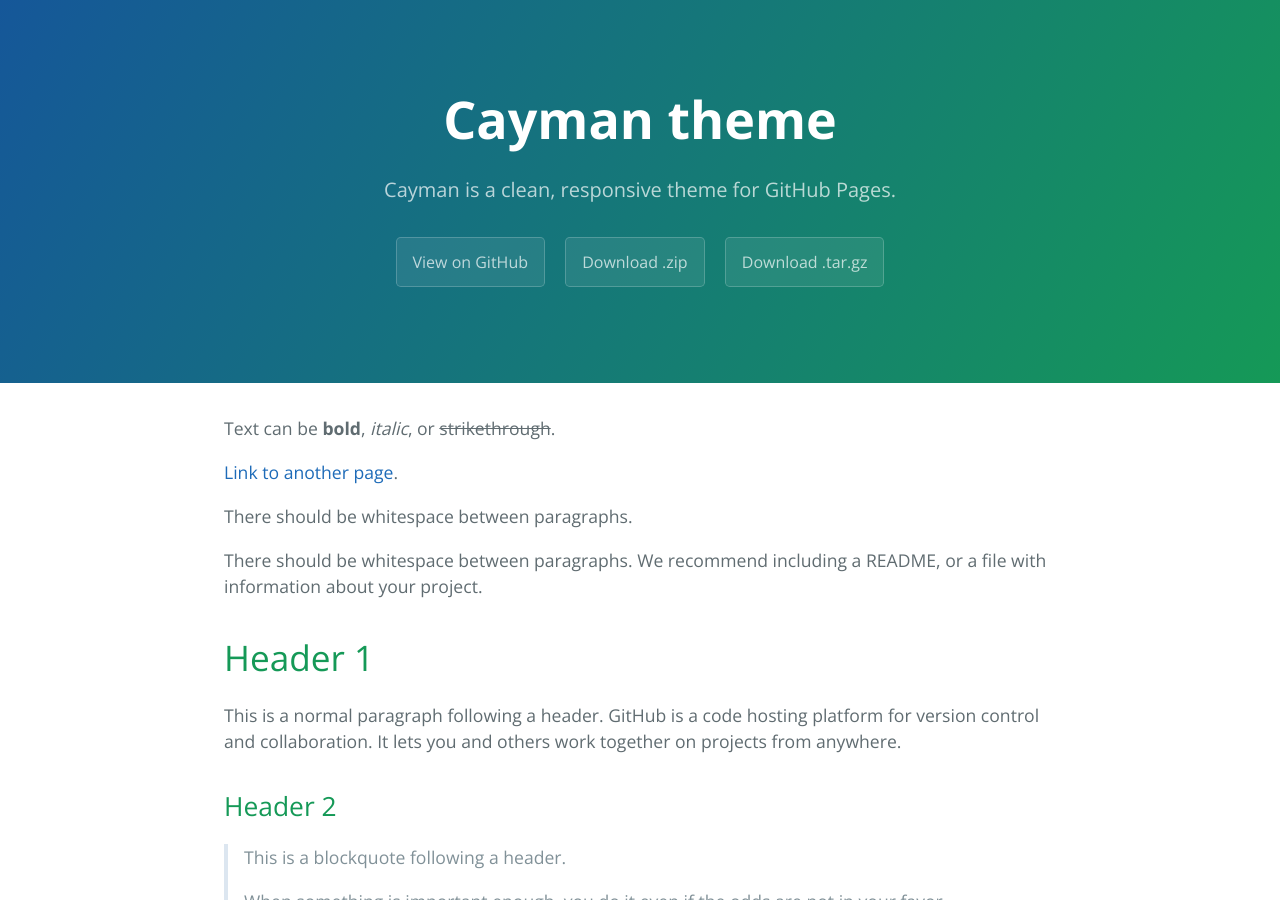
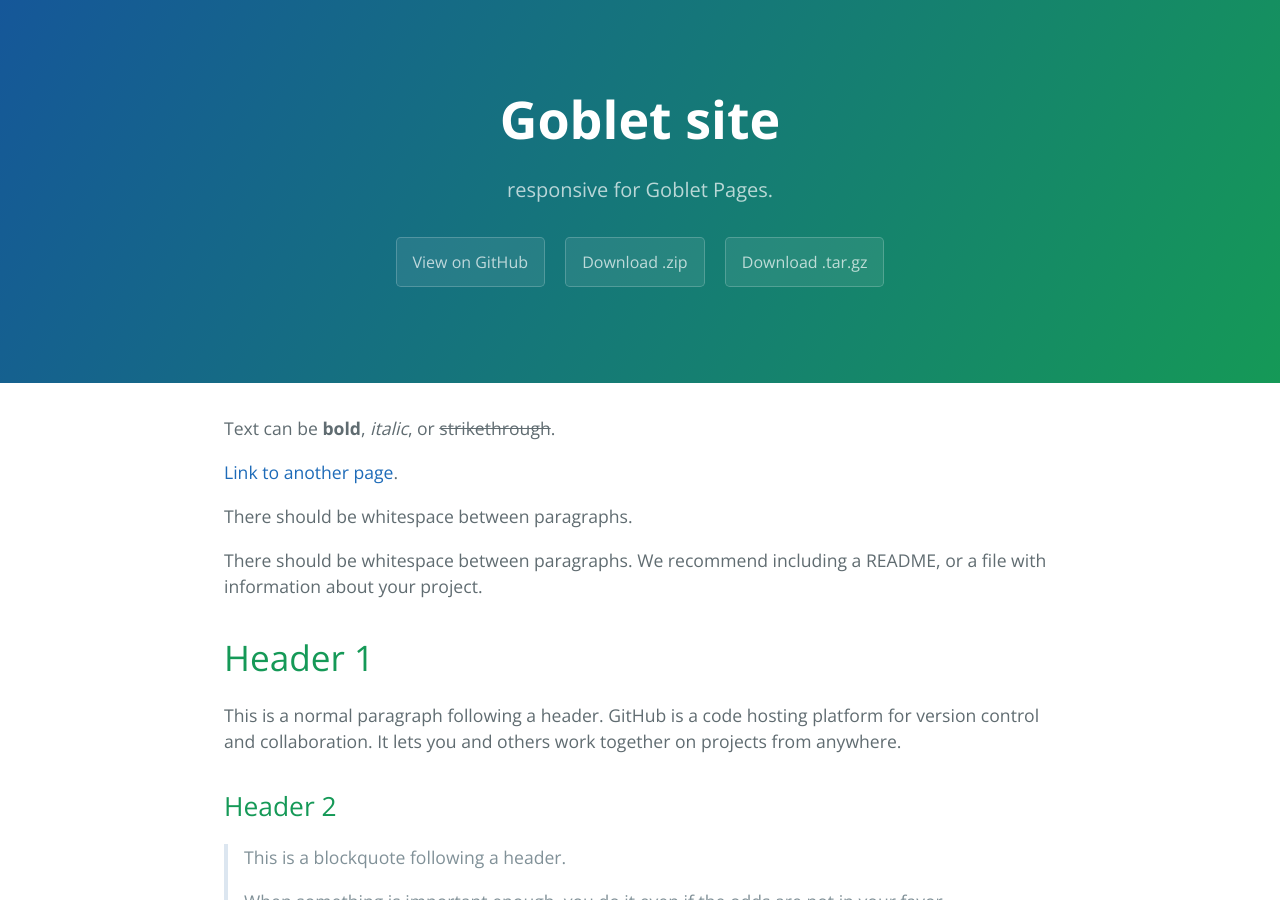
Before and after one commit to Milanesi/mygobletorg.github.io, a Jekyll site: the page built from index.md, in a window 1280 px wide and 900 px high. Built offline with Jekyll 4.4.1, drawn with Linux system fonts in a browser that asks for light colours.

Commit message:
Update _config.yml

```diff
--- a/_config.yml
+++ b/_config.yml
@@ -1,5 +1,5 @@
-title: Cayman theme
-description: Cayman is a clean, responsive theme for GitHub Pages.
+title: Goblet site
+description: responsive for Goblet Pages.
 show_downloads: true
 google_analytics:
 theme: jekyll-theme-cayman
```
